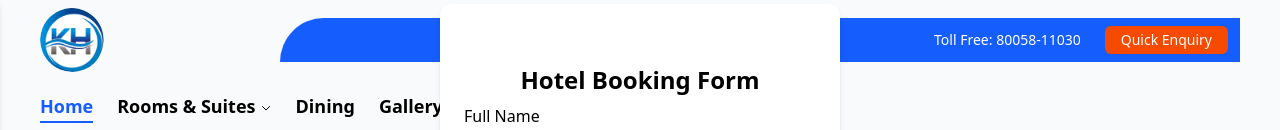
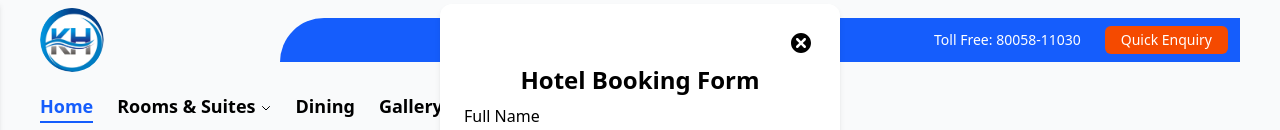
Before and after one commit to sureshjoshi88/kanha-hotel, a React (Vite) app: page / in a window 1280 px wide. Both pictures are taken after a click on the button "Quick Enquiry". Shown: the top 130 px of the page. Built offline with nearby package versions, Linux system fonts and the light colour scheme.

Commit message:
updating code

```diff
--- a/src/component/Navbar.jsx
+++ b/src/component/Navbar.jsx
@@ -7,6 +7,7 @@ import { useTheme } from '../themeContext/UseTheme';
 import { FaMoon } from "react-icons/fa6";
 import { IoSunny } from "react-icons/io5";
 import { useForm } from 'react-hook-form'
+import { TiDelete } from "react-icons/ti";
 
 
 
@@ -158,8 +159,9 @@ const togleForm = ()=> setFrom(!form)
 
 
      { form&& <div className="left-1/2 -translate-x-1/2 top-1  absolute w-100  bg-white p-6  shadow-md rounded-xl ">
-     <div className='text-end'>
-     <span onClick={togleForm} className='hover:bg-red-500 hover:text-white text-3xl ps-1 pe-1'></span>
+     <div className='text-end p-0'>
+     <button  onClick={togleForm} className='rounded-full text-3xl cursor-pointer hover:bg-red-500 hover:text-white'><TiDelete />
+</button>
      </div>
       <h2 className="text-2xl font-semibold mb-2 text-center">Hotel Booking Form</h2>
       <form onSubmit={handleSubmit(onSubmit)} className="space-y-2">
```
